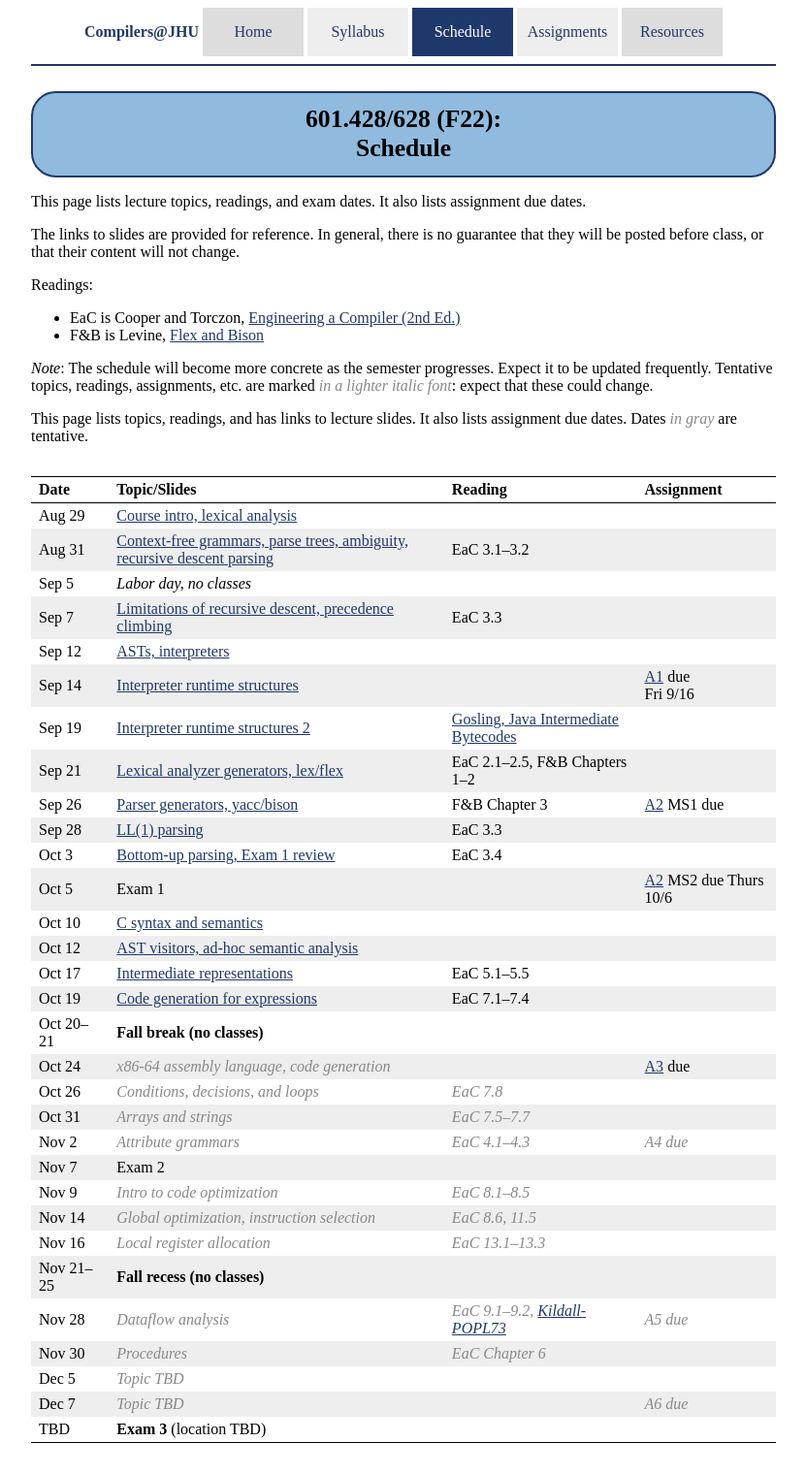
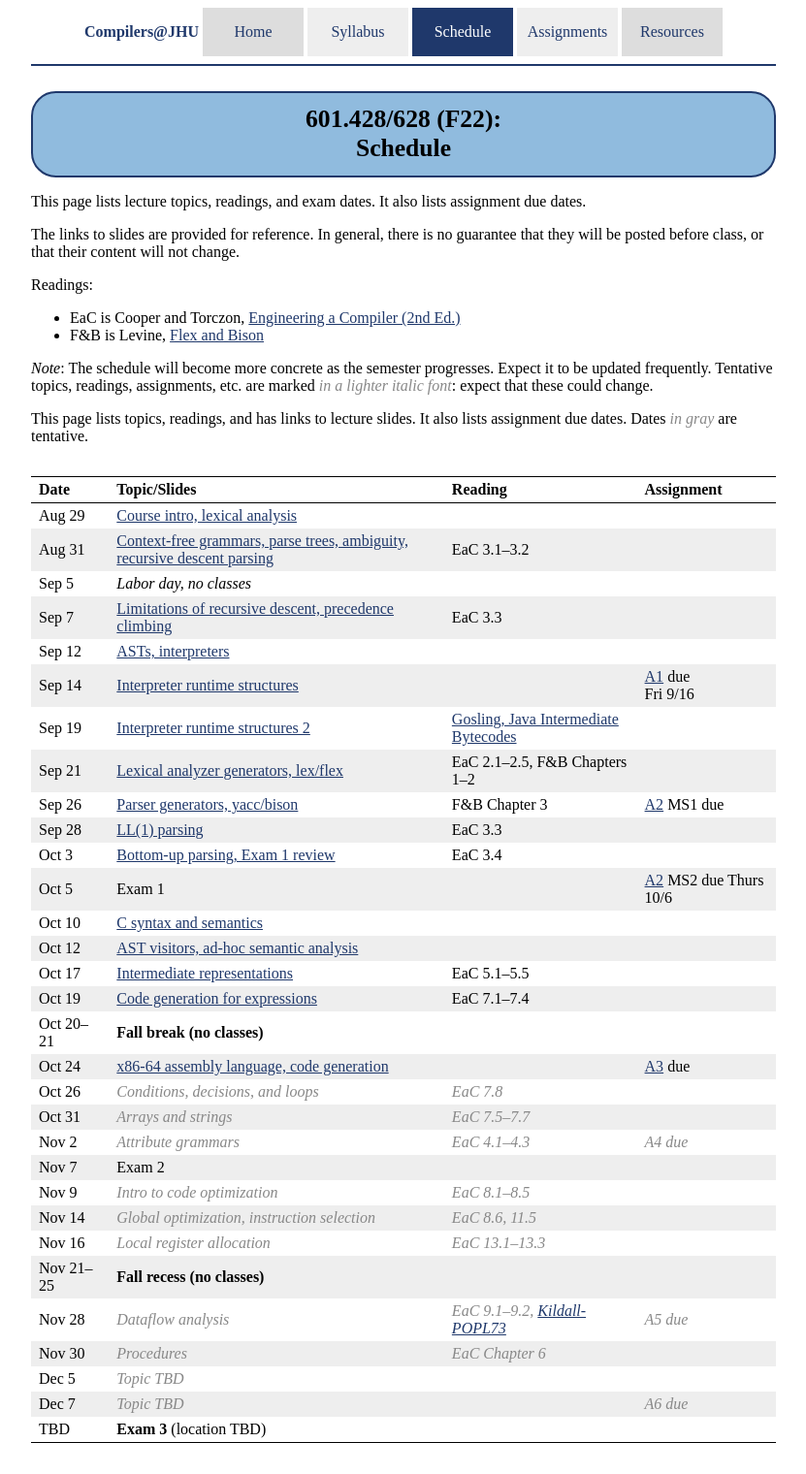
Before and after one commit to jhucompilers/fall2022, a Jekyll site: the page built from schedule.md, in a window 1280 px wide. Shown: the whole page at 97% size, without its empty margins (224-1055 px from the left). Built offline with Jekyll 4.4.1, drawn with Linux system fonts in a browser that asks for light colours.

```diff
--- a/schedule.csv
+++ b/schedule.csv
@@ -16,7 +16,7 @@ Oct 12,"AST visitors, ad-hoc semantic analysis",lectures/lecture12-public.pdf,,,
 Oct 17,"Intermediate representations",lectures/Intermediate_Representations.pdf,,"EaC 5.1–5.5"
 Oct 19,"Code generation for expressions","lectures/Code_Shape_I_Quick_Intro_to_Code_Generation_+_Code_Shape_for_Expressions.pdf",,"EaC 7.1–7.4",
 Oct 20–21,**Fall break (no classes)**,
-Oct 24,"<span class='tentative'>x86-64 assembly language, code generation</span>",,,,"[A3](assign/assign03.html) due"
+Oct 24,"x86-64 assembly language, code generation",lectures/lecture15-public.pdf,,,"[A3](assign/assign03.html) due"
 Oct 26,"<span class='tentative'>Conditions, decisions, and loops</span>",,,"<span class='tentative'>EaC 7.8</span>"
 Oct 31,"<span class='tentative'>Arrays and strings</span>",,,"<span class='tentative'>EaC 7.5–7.7</span>",,
 Nov 2,"<span class='tentative'>Attribute grammars</span>",,,"<span class='tentative'>EaC 4.1–4.3</span>","<span class='tentative'>A4 due</span>"
--- a/schedule.md
+++ b/schedule.md
@@ -44,7 +44,7 @@ Oct 12 | [AST visitors, ad-hoc semantic analysis](lectures/lecture12-public.pdf)
 Oct 17 | [Intermediate representations](lectures/Intermediate_Representations.pdf) | EaC 5.1–5.5 |
 Oct 19 | [Code generation for expressions](lectures/Code_Shape_I_Quick_Intro_to_Code_Generation_+_Code_Shape_for_Expressions.pdf) | EaC 7.1–7.4 |
 Oct 20–21 | **Fall break (no classes)** |  |
-Oct 24 | <span class='tentative'>x86-64 assembly language, code generation</span> |  | [A3](assign/assign03.html) due
+Oct 24 | [x86-64 assembly language, code generation](lectures/lecture15-public.pdf) |  | [A3](assign/assign03.html) due
 Oct 26 | <span class='tentative'>Conditions, decisions, and loops</span> | <span class='tentative'>EaC 7.8</span> |
 Oct 31 | <span class='tentative'>Arrays and strings</span> | <span class='tentative'>EaC 7.5–7.7</span> |
 Nov 2 | <span class='tentative'>Attribute grammars</span> | <span class='tentative'>EaC 4.1–4.3</span> | <span class='tentative'>A4 due</span>
```
Also changed, not shown: 1 other file.
